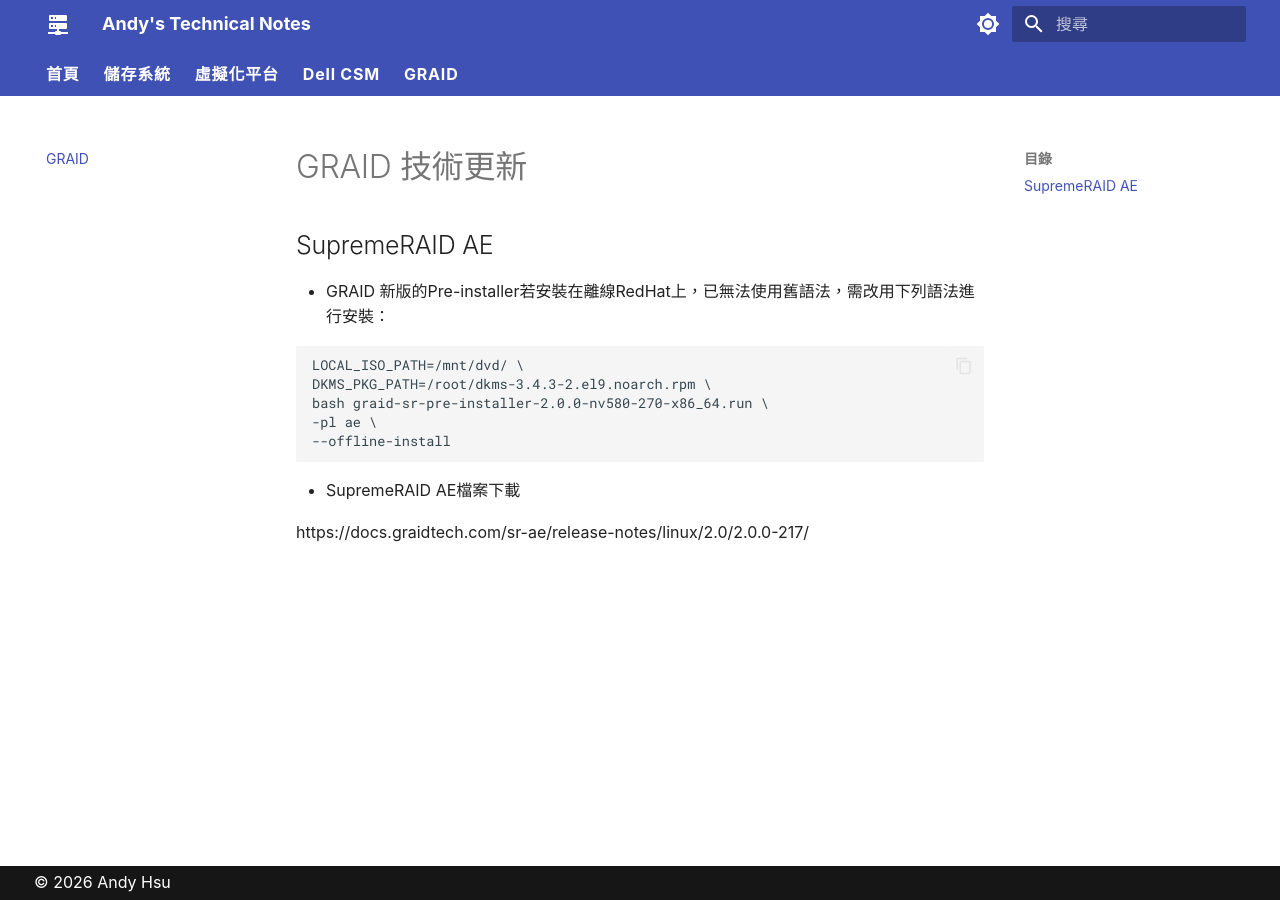
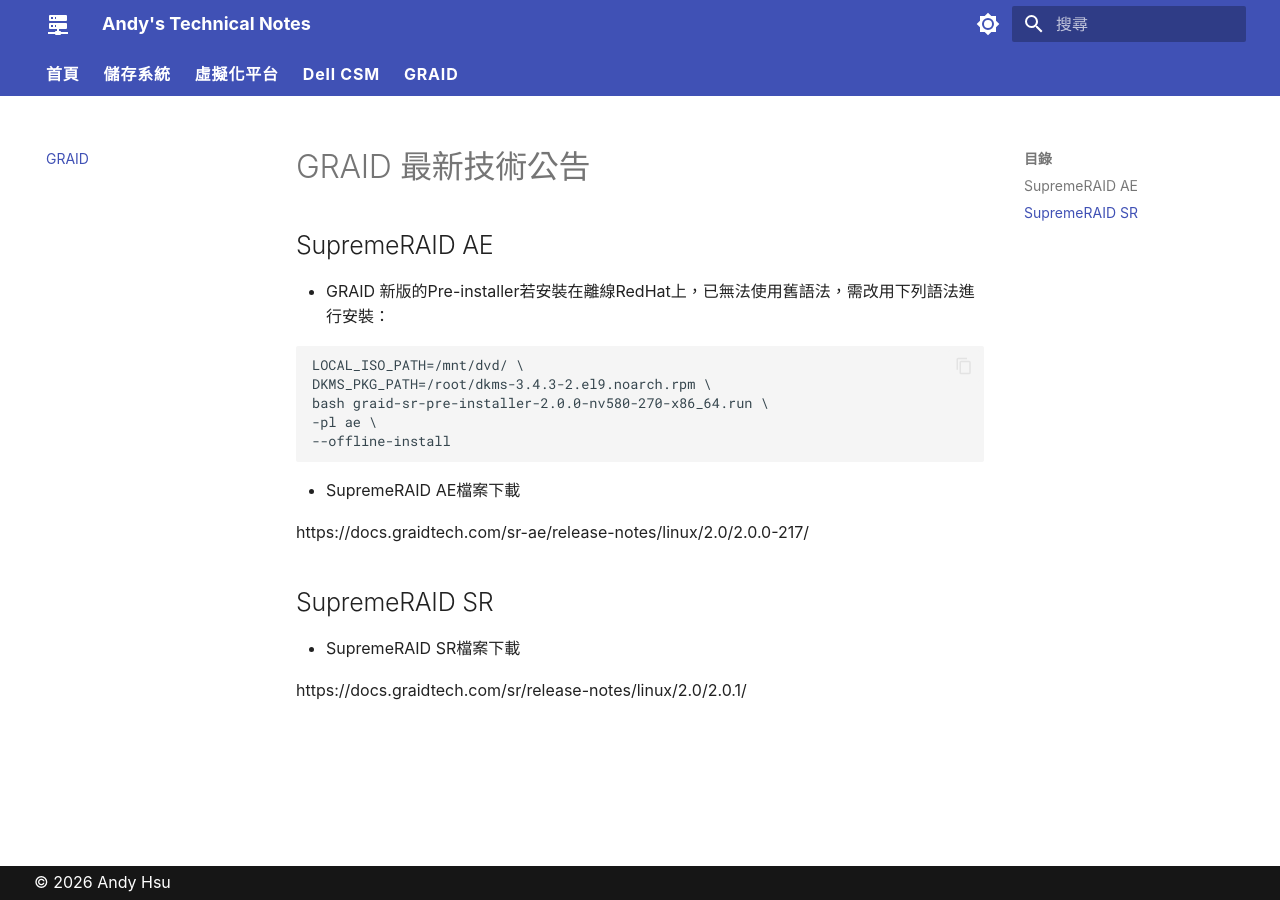
Before and after one commit to Andy0583/Metaage, an MkDocs documentation site: the page built from docs/graid/graid.md, in a window 1280 px wide. Built offline with MkDocs 1.6.1 and Material for MkDocs 9.7.7, drawn with Linux system fonts in a browser that asks for light colours.

Commit message:
Update graid.md

````diff
--- a/docs/graid/graid.md
+++ b/docs/graid/graid.md
@@ -1,4 +1,4 @@
-# GRAID 技術更新
+# GRAID 最新技術公告
 ## SupremeRAID AE
 - GRAID 新版的Pre-installer若安裝在離線RedHat上，已無法使用舊語法，需改用下列語法進行安裝：
 ```shell
@@ -12,3 +12,9 @@ bash graid-sr-pre-installer-2.0.0-nv580-270-x86_64.run \
 - SupremeRAID AE檔案下載
 
   https://docs.graidtech.com/sr-ae/release-notes/linux/2.0/2.0.0-217/
+
+
+## SupremeRAID SR
+- SupremeRAID SR檔案下載
+
+  https://docs.graidtech.com/sr/release-notes/linux/2.0/2.0.1/
````
